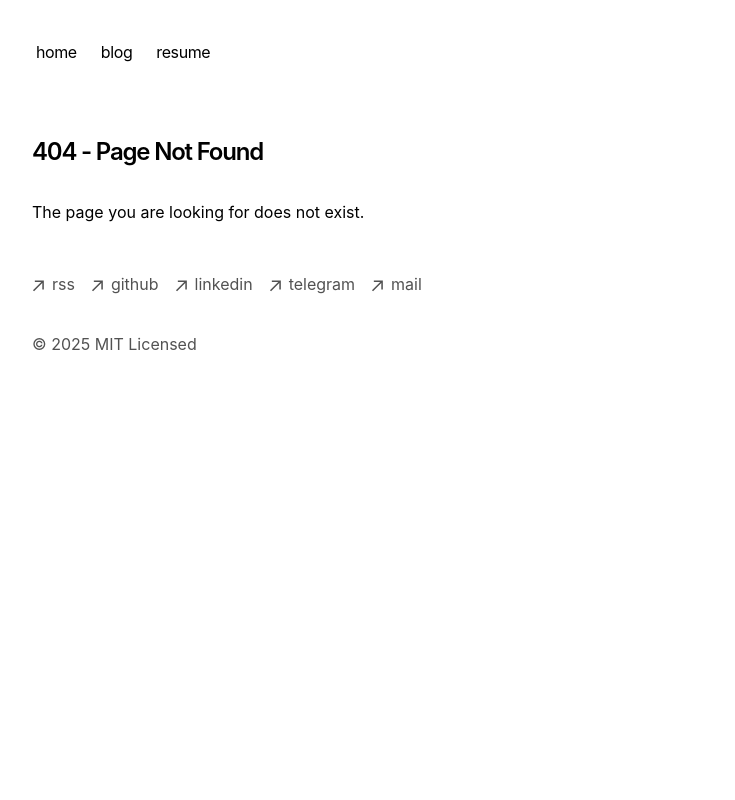
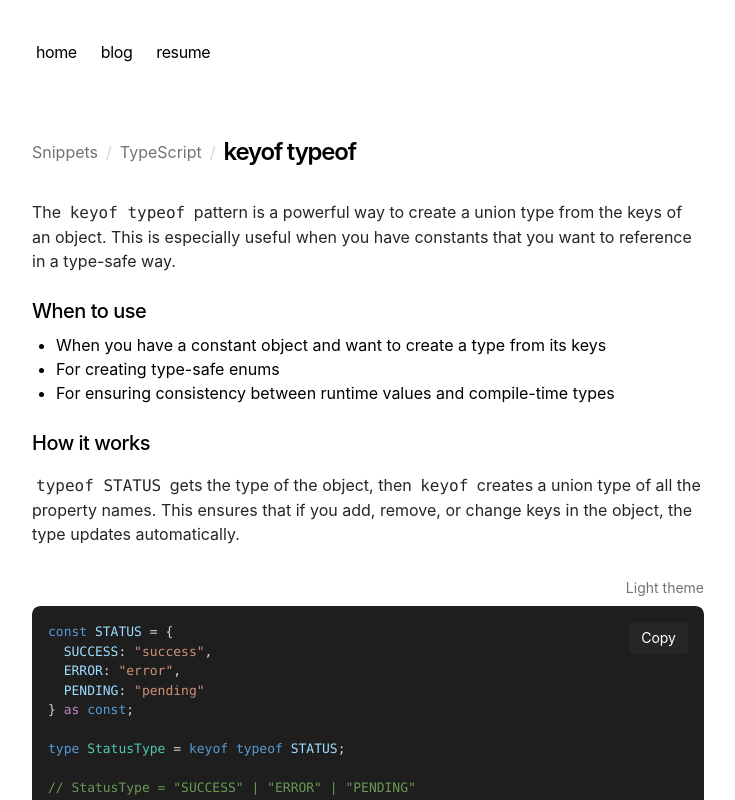
Before and after one commit to tsepakme/tsepakme.com, a Next.js app: page /snippets/typescript/keyof-typeof in a window 1280 px wide. Before the commit this address had no page. Shown: the top 800 px of the page, without its empty margins (272-1007 px from the left). Built offline with nearby package versions, Linux system fonts and the light colour scheme.

Commit message:
Add TypeScript snippets and implement SnippetContent component with syntax highlighting

```diff
--- /dev/null
+++ b/app/snippets/page.tsx
@@ -0,0 +1,68 @@
+export const metadata = {
+  title: "Code Snippets",
+  description: "Useful code snippets for TypeScript, React, and modern web development",
+};
+
+interface SnippetCategory {
+  name: string;
+  description: string;
+  slug: string;
+  count: number;
+}
+
+const categories: SnippetCategory[] = [
+  {
+    name: "TypeScript",
+    description: "Type utilities, patterns and advanced type manipulations",
+    slug: "typescript",
+    count: 8
+  },
+  {
+    name: "React",
+    description: "Hooks, components, patterns and performance optimizations",
+    slug: "react",
+    count: 6
+  },
+  {
+    name: "Next.js",
+    description: "App router, server components, and data fetching",
+    slug: "nextjs",
+    count: 4
+  },
+  {
+    name: "CSS",
+    description: "Modern CSS techniques, layouts and animations",
+    slug: "css",
+    count: 5
+  }
+];
+
+export default function SnippetsPage() {
+  return (
+    <section>
+      <h1 className="font-semibold text-2xl mb-8 tracking-tighter">Code Snippets</h1>
+      <p className="text-neutral-600 dark:text-neutral-400 mb-8">
+        A collection of useful code snippets and patterns I've found helpful in my development work.
+        Click on a category to explore snippets.
+      </p>
+
+      <div className="grid grid-cols-1 md:grid-cols-2 gap-4">
+        {categories.map((category) => (
+          <a
+            key={category.slug}
+            href={`/snippets/${category.slug}`}
+            className="border border-neutral-200 dark:border-neutral-700 rounded-lg p-4 hover:bg-neutral-100 dark:hover:bg-neutral-800 transition-colors"
+          >
+            <div className="flex justify-between items-start">
+              <h2 className="font-medium text-lg">{category.name}</h2>
+              <span className="text-xs bg-neutral-100 dark:bg-neutral-800 rounded-full px-2 py-1">
+                {category.count} snippets
+              </span>
+            </div>
+            <p className="text-neutral-600 dark:text-neutral-400 text-sm mt-1">{category.description}</p>
+          </a>
+        ))}
+      </div>
+    </section>
+  );
+}
--- /dev/null
+++ b/app/snippets/typescript/keyof-typeof/SnippetContent.tsx
@@ -0,0 +1,100 @@
+'use client';
+
+import { useState } from 'react';
+import { Prism as SyntaxHighlighter } from 'react-syntax-highlighter';
+import { vscDarkPlus, oneLight } from 'react-syntax-highlighter/dist/esm/styles/prism';
+
+export function SnippetContent() {
+  const [copied, setCopied] = useState(false);
+  const [darkTheme, setDarkTheme] = useState(true);
+
+  const snippetCode = `const STATUS = {
+  SUCCESS: "success",
+  ERROR: "error",
+  PENDING: "pending"
+} as const;
+
+type StatusType = keyof typeof STATUS;
+
+// StatusType = "SUCCESS" | "ERROR" | "PENDING"
+
+// Usage example
+function handleStatus(status: StatusType) {
+  // Type safe - only "SUCCESS", "ERROR", or "PENDING" allowed
+}`;
+
+  const copyToClipboard = () => {
+    navigator.clipboard.writeText(snippetCode);
+    setCopied(true);
+    setTimeout(() => setCopied(false), 2000);
+  };
+
+  return (
+    <>
+      <div className="prose prose-neutral dark:prose-invert mb-8">
+        <p>
+          The <code>keyof typeof</code> pattern is a powerful way to create a union type from the keys of an object.
+          This is especially useful when you have constants that you want to reference in a type-safe way.
+        </p>
+
+        <h2>When to use</h2>
+        <ul>
+          <li>When you have a constant object and want to create a type from its keys</li>
+          <li>For creating type-safe enums</li>
+          <li>For ensuring consistency between runtime values and compile-time types</li>
+        </ul>
+
+        <h2>How it works</h2>
+        <p>
+          <code>typeof STATUS</code> gets the type of the object, then <code>keyof</code> creates a union type of all the property names.
+          This ensures that if you add, remove, or change keys in the object, the type updates automatically.
+        </p>
+      </div>
+
+      <div className="flex justify-end mb-2">
+        <button
+          onClick={() => setDarkTheme(!darkTheme)}
+          className="text-sm text-neutral-500 hover:text-neutral-800 dark:hover:text-neutral-200"
+        >
+          {darkTheme ? 'Light theme' : 'Dark theme'}
+        </button>
+      </div>
+
+      <div className="relative mb-8">
+        <div className="absolute right-4 top-4 z-10">
+          <button
+            onClick={copyToClipboard}
+            className="px-3 py-1.5 bg-neutral-800 dark:bg-neutral-700 text-white text-sm rounded hover:bg-neutral-700 dark:hover:bg-neutral-600 focus:outline-none focus:ring-2 focus:ring-offset-2 focus:ring-neutral-500 transition-all"
+          >
+            {copied ? 'Copied!' : 'Copy'}
+          </button>
+        </div>
+        <div className="rounded-lg overflow-hidden">
+          <SyntaxHighlighter
+            language="typescript"
+            style={darkTheme ? vscDarkPlus : oneLight}
+            customStyle={{
+              margin: 0,
+              padding: '1rem',
+              borderRadius: '0.5rem',
+            }}
+          >
+            {snippetCode}
+          </SyntaxHighlighter>
+        </div>
+      </div>
+
+      <div className="prose prose-neutral dark:prose-invert">
+        <h2>Example use case</h2>
+        <p>
+          This pattern is particularly useful for creating a type-safe API around status codes, API endpoints, or any other constant values that shouldn't be hardcoded throughout your application.
+        </p>
+
+        <h3>Real-world example</h3>
+        <p>
+          Imagine you're building a dashboard with different status indicators. You want to ensure that only valid statuses are used, and if you add a new status, TypeScript should help you update all the places that handle statuses.
+        </p>
+      </div>
+    </>
+  );
+}
--- /dev/null
+++ b/app/snippets/typescript/keyof-typeof/page.tsx
@@ -0,0 +1,32 @@
+import { SnippetContent } from './SnippetContent';
+
+export const metadata = {
+  title: "keyof typeof Pattern - TypeScript Snippet",
+  description: "Learn how to create type-safe string union types from object keys in TypeScript",
+};
+
+export default function KeyofTypeofSnippetPage() {
+  return (
+    <section>
+      <div className="flex items-center gap-2 mb-8">
+        <a
+          href="/snippets"
+          className="text-neutral-500 hover:text-neutral-800 dark:hover:text-neutral-200 transition-colors"
+        >
+          Snippets
+        </a>
+        <span className="text-neutral-300 dark:text-neutral-700">/</span>
+        <a
+          href="/snippets/typescript"
+          className="text-neutral-500 hover:text-neutral-800 dark:hover:text-neutral-200 transition-colors"
+        >
+          TypeScript
+        </a>
+        <span className="text-neutral-300 dark:text-neutral-700">/</span>
+        <h1 className="font-semibold text-2xl tracking-tighter">keyof typeof</h1>
+      </div>
+
+      <SnippetContent />
+    </section>
+  );
+}
--- /dev/null
+++ b/app/snippets/typescript/page.tsx
@@ -0,0 +1,97 @@
+export const metadata = {
+  title: "TypeScript Snippets",
+  description: "Useful TypeScript patterns, utilities and advanced type techniques",
+};
+
+interface Snippet {
+  title: string;
+  description: string;
+  slug: string;
+  date: string;
+}
+
+const snippets: Snippet[] = [
+  {
+    title: "keyof typeof Pattern",
+    description: "Create type-safe string union types from object keys",
+    slug: "keyof-typeof",
+    date: "2024-04-02"
+  },
+  {
+    title: "Conditional Types",
+    description: "Advanced type transformations using conditional logic",
+    slug: "conditional-types",
+    date: "2024-03-18"
+  },
+  {
+    title: "Generic Factory Function",
+    description: "Type-safe factory pattern with inference",
+    slug: "generic-factory",
+    date: "2024-02-25"
+  },
+  {
+    title: "DeepPartial Utility",
+    description: "Make all properties in nested objects optional",
+    slug: "deep-partial",
+    date: "2024-01-30"
+  },
+  {
+    title: "Discriminated Unions",
+    description: "Type-safe handling of different object shapes",
+    slug: "discriminated-unions",
+    date: "2023-12-15"
+  },
+  {
+    title: "Mapped Type Modifiers",
+    description: "Add, remove or modify type properties dynamically",
+    slug: "mapped-type-modifiers",
+    date: "2023-11-20"
+  },
+  {
+    title: "Template Literal Types",
+    description: "Generate string types with powerful pattern matching",
+    slug: "template-literal-types",
+    date: "2023-10-10"
+  },
+  {
+    title: "Assertion Functions",
+    description: "Custom type guards that throw exceptions",
+    slug: "assertion-functions",
+    date: "2023-09-05"
+  }
+];
+
+export default function TypeScriptSnippetsPage() {
+  return (
+    <section>
+      <div className="flex items-center gap-2 mb-8">
+        <a
+          href="/snippets"
+          className="text-neutral-500 hover:text-neutral-800 dark:hover:text-neutral-200 transition-colors"
+        >
+          Snippets
+        </a>
+        <span className="text-neutral-300 dark:text-neutral-700">/</span>
+        <h1 className="font-semibold text-2xl tracking-tighter">TypeScript</h1>
+      </div>
+
+      <p className="text-neutral-600 dark:text-neutral-400 mb-8">
+        A collection of TypeScript patterns, utilities and advanced type techniques that I use regularly.
+      </p>
+
+      <div className="flex flex-col gap-4">
+        {snippets.map((snippet) => (
+          <a
+            key={snippet.slug}
+            href={`/snippets/typescript/${snippet.slug}`}
+            className="border border-neutral-200 dark:border-neutral-700 rounded-lg p-4 hover:bg-neutral-100 dark:hover:bg-neutral-800 transition-colors"
+          >
+            <h2 className="font-medium text-lg">{snippet.title}</h2>
+            <p className="text-neutral-600 dark:text-neutral-400 text-sm mt-1">{snippet.description}</p>
+            <p className="text-neutral-400 dark:text-neutral-500 text-xs mt-2">{snippet.date}</p>
+          </a>
+        ))}
+      </div>
+    </section>
+  );
+}
--- a/package.json
+++ b/package.json
@@ -18,6 +18,7 @@
     "postcss": "^8.4.35",
     "react": "18.2.0",
     "react-dom": "18.2.0",
+    "react-syntax-highlighter": "^15.6.1",
     "sugar-high": "^0.6.0",
     "tailwindcss": "4.0.0-alpha.13",
     "typescript": "5.3.3"
```
Also changed, not shown: 1 other file (tests, documents, lock files or other folders).
